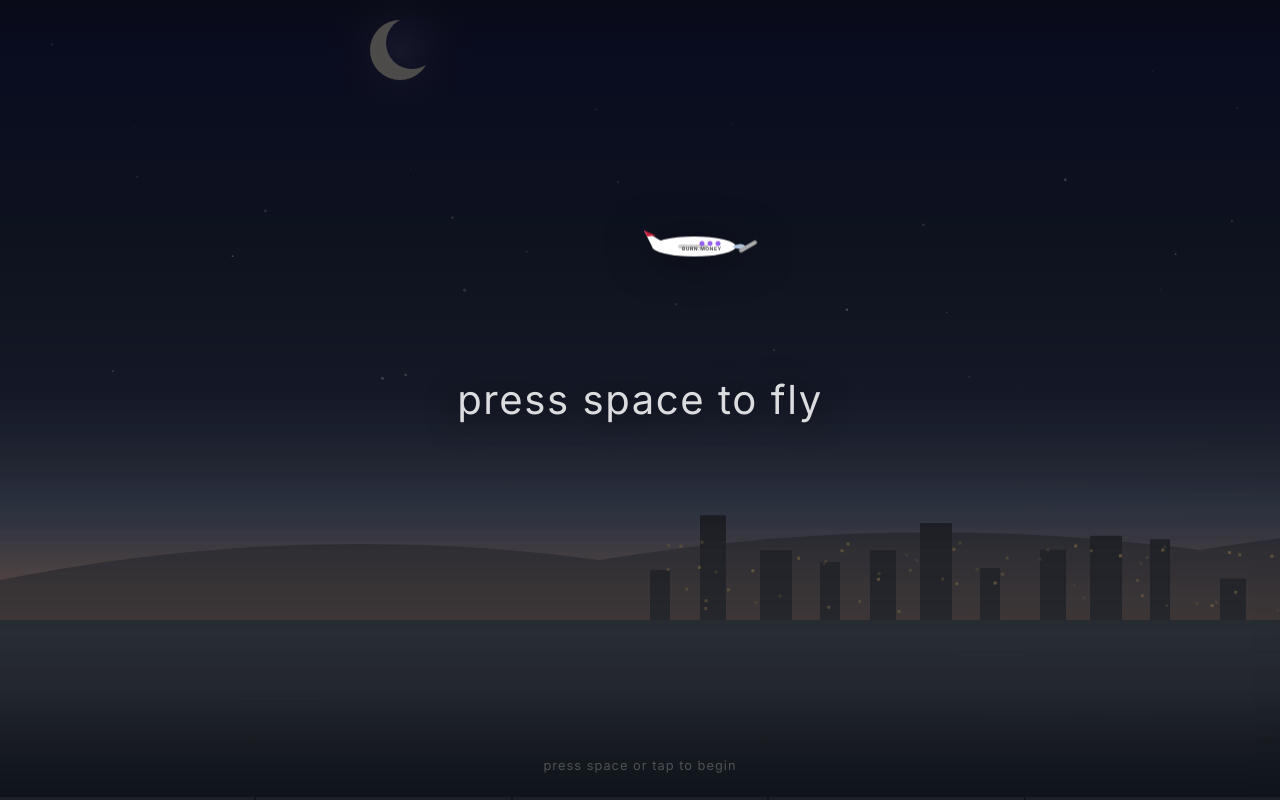
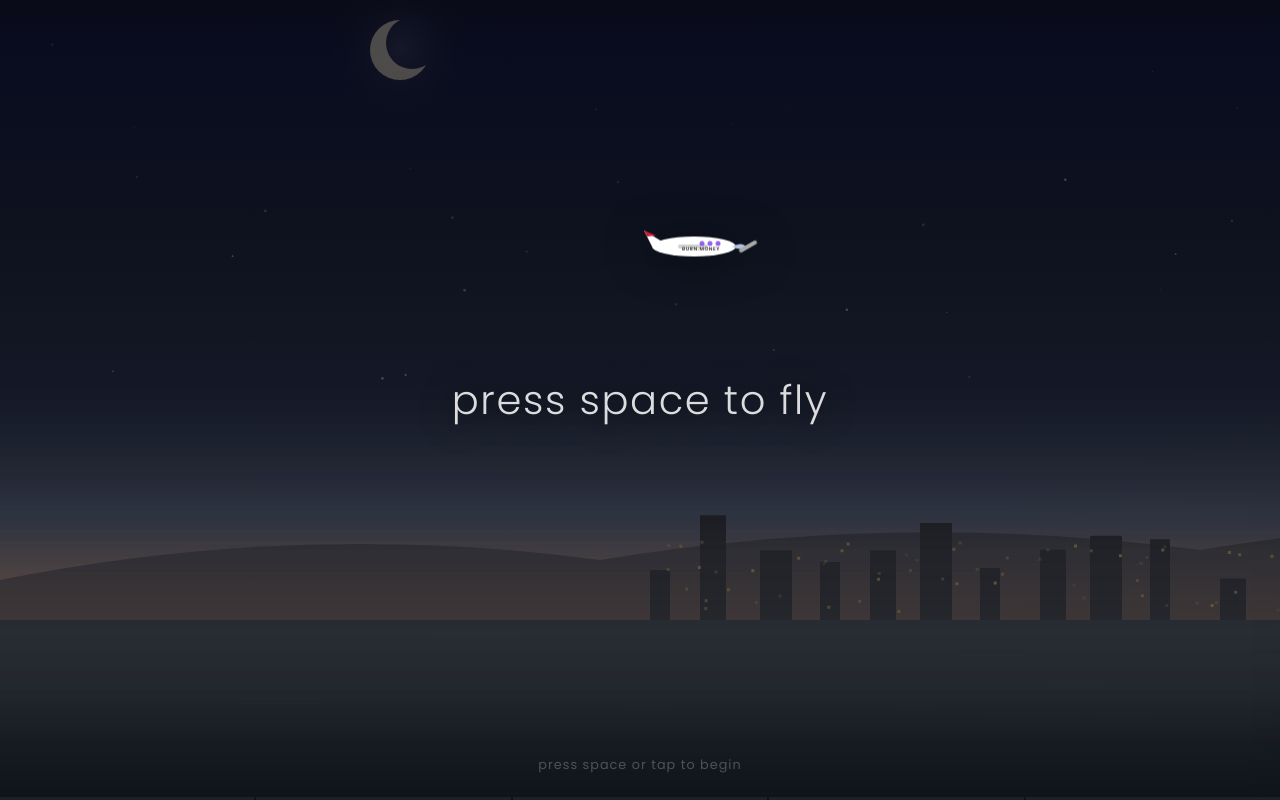
Before and after one commit to chintanbavishi/zen, a React (Vite) app: page / in a window 1280 px wide. Built offline with nearby package versions, Linux system fonts and the light colour scheme.

Commit message:
fixed code

```diff
--- a/src/landing/LandingPage.tsx
+++ b/src/landing/LandingPage.tsx
@@ -21,7 +21,7 @@ function PlaneSVG() {
       <g style={{ transformOrigin: "108px 24px", animation: "propSpin 0.12s linear infinite" }}>
         <rect x="106" y="14" width="4" height="20" rx="2" fill="#AAA" />
       </g>
-      <text x="42" y="28" fontSize="5" fill="#333" fontFamily="Inter, sans-serif" fontWeight="600" letterSpacing="0.5">BURN.MONEY</text>
+      <text x="42" y="28" fontSize="5" fill="#333" fontFamily="Poppins, sans-serif" fontWeight="600" letterSpacing="0.5">BURN.MONEY</text>
     </svg>
   );
 }
@@ -289,10 +289,11 @@ export function LandingPage() {
         overflow: "hidden",
         cursor: done ? "default" : "pointer",
         background: "#09090B",
-        fontFamily: "'Inter', system-ui, sans-serif",
+        fontFamily: "'Poppins', system-ui, sans-serif",
         userSelect: "none",
       }}
     >
+      <link href="https://fonts.googleapis.com/css2?family=Poppins:wght@300;400;500;600;700&display=swap" rel="stylesheet" />
       <style>{`
         @keyframes propSpin { to { transform: rotate(360deg); } }
         @keyframes bobFloat {
@@ -440,7 +441,7 @@ export function LandingPage() {
                 padding: "14px 48px",
                 fontSize: "1rem",
                 fontWeight: 600,
-                fontFamily: "'Inter', system-ui, sans-serif",
+                fontFamily: "'Poppins', system-ui, sans-serif",
                 color: "white",
                 background: "#7C3AED",
                 border: "none",
```
